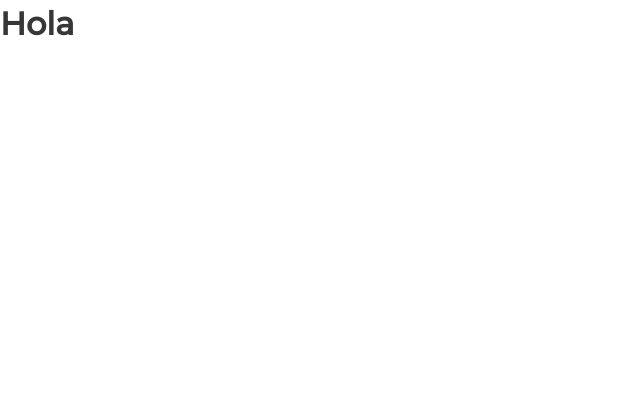
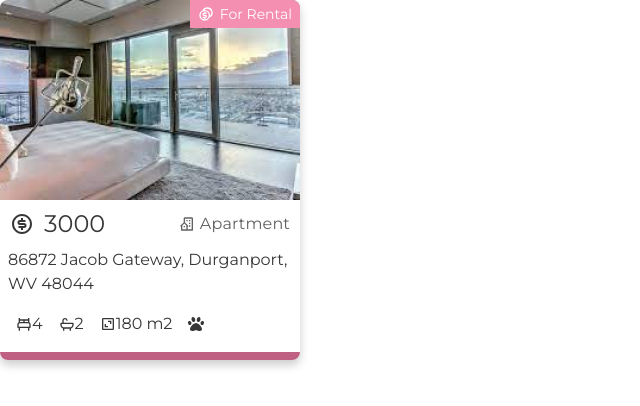
Before and after one commit to Alejandro1709/GetThatHome-Client, a React (Create React App) app: page / in a window 1280 px wide. Shown: the top 406 px of the page, without its empty margins (0-640 px from the left). Built offline with nearby package versions, Linux system fonts and the light colour scheme.

Commit message:
Add: show case layout (best prices) to LandPage

```diff
--- a/src/App.js
+++ b/src/App.js
@@ -1,4 +1,5 @@
 import styled from "@emotion/styled";
+import ShowCase from "./components/ShowCase";
 
 const StyledContainer = styled.div`
   margin: auto;
@@ -7,7 +8,7 @@ const StyledContainer = styled.div`
 function App() {
   return (
     <StyledContainer>
-      <h1>Hola</h1>
+      <ShowCase />
     </StyledContainer>
   );
 }
--- /dev/null
+++ b/src/components/ShowCase.js
@@ -0,0 +1,149 @@
+import styled from "@emotion/styled";
+import { boxShadow } from "../styles/utils";
+import casa1 from "../assets/images/casa1.jpg";
+import { colors } from "../styles/colors";
+import { RiCoinsLine, RiMoneyDollarCircleLine } from "react-icons/ri";
+import { fonts , typography } from "../styles/typography";
+import { BiBed, BiBuildingHouse, BiBath, BiArea } from "react-icons/bi";
+import { FaPaw } from "react-icons/fa";
+
+export const ShowCaseBox = styled.div`
+  width: 18.75rem;
+  display: flex;
+  flex-direction: column;
+  ${boxShadow[1]};
+  border-radius: 0.5rem;
+`;
+
+export const CardImg = styled.div`
+  display: flex;
+  justify-content: flex-end;
+
+`;
+
+export const ShowCaseImg = styled.img`
+  width: 100%;
+  height: 12.5rem;
+  border-top-left-radius: 0.5rem;
+  border-top-right-radius: 0.5rem;
+`;
+
+export const ShowCaseData = styled.div`
+  width: 100%;
+  height: 10rem;
+  border-bottom-left-radius: 0.5rem;
+  border-bottom-right-radius: 0.5rem;
+`;
+
+export const Deal = styled.div`
+  position: absolute;
+  width: 110px;
+  height: 28px;
+  border-top-right-radius: 0.5rem;
+  background: ${colors.primary[300]};
+  display: flex;
+  justify-content: space-between;
+  align-items: center;
+  padding: 0.25rem 0.5rem;
+  color: ${colors.secondary[200]};
+`;
+
+export const Rental = styled.span`
+  display: flex;
+  font-family: ${fonts.primary};
+  ${typography.body[2]};
+`;
+
+export const Rent = styled.div`
+  color: ${colors.secondary[700]};
+  display: flex;
+  justify-content: center;
+  align-items: center;
+  ${typography.headline[5]}
+`;
+
+export const Cost = styled.span`
+  font-family: ${fonts.primary};
+  margin-left: 0.625rem;
+`;
+
+export const Type = styled.div`
+  color: ${colors.secondary[600]};
+  display: flex;
+  justify-content: center;
+  align-items: center;
+  ${typography.body[1]}
+`;
+
+export const TypeName = styled.span`
+  margin-left: 0.316rem;
+`;
+
+export const CostProperty = styled.div`
+  display: flex;
+  justify-content: space-between;
+  padding: 0.5rem 0.625rem;
+`;
+
+export const ContactDetails = styled.div`
+  width: 100%;
+  padding: 0 0.5rem;
+  word-break: break-all;
+  ${typography.subtitle[1]};
+  color: ${colors.secondary[700]};
+`;
+
+export const Additionals = styled.div`
+  margin: 1rem;
+  display: flex;
+`;
+
+export const Options = styled.div`
+  background-color: ${colors.primary[400]};
+  height: 0.5rem;
+  border-bottom-left-radius: 0.5rem;
+  border-bottom-right-radius: 0.5rem;
+`;
+
+export const DataIcons = styled.div`
+  display: flex;
+  align-items: center;
+  margin-right: 1rem;
+`;
+
+
+function ShowCase() {
+  return (
+    <ShowCaseBox>
+      <CardImg>
+        <Deal><RiCoinsLine/><Rental>For Rental</Rental></Deal>
+        <ShowCaseImg src = {casa1} alt = "casa1"/>
+      </CardImg>
+      <ShowCaseData>
+        <CostProperty>
+          <Rent>
+            <RiMoneyDollarCircleLine/>
+            <Cost>3000</Cost>
+          </Rent>
+          <Type>
+            <BiBuildingHouse/>
+            <TypeName>Apartment</TypeName>
+          </Type>
+        </CostProperty>
+        <ContactDetails> 86872 Jacob Gateway, Durganport, WV 48044 </ContactDetails>
+        <Additionals>
+          <DataIcons><BiBed/> 4 </DataIcons>
+          <DataIcons><BiBath/> 2 </DataIcons>
+          <DataIcons><BiArea/> 180 m2 </DataIcons>
+          <DataIcons><FaPaw/></DataIcons>
+        </Additionals>
+        <Options/>
+
+
+
+      </ShowCaseData>
+    </ShowCaseBox>
+  )
+};
+
+export default ShowCase;
```
Also changed, not shown: src/assets/images/casa1.jpg (added).
